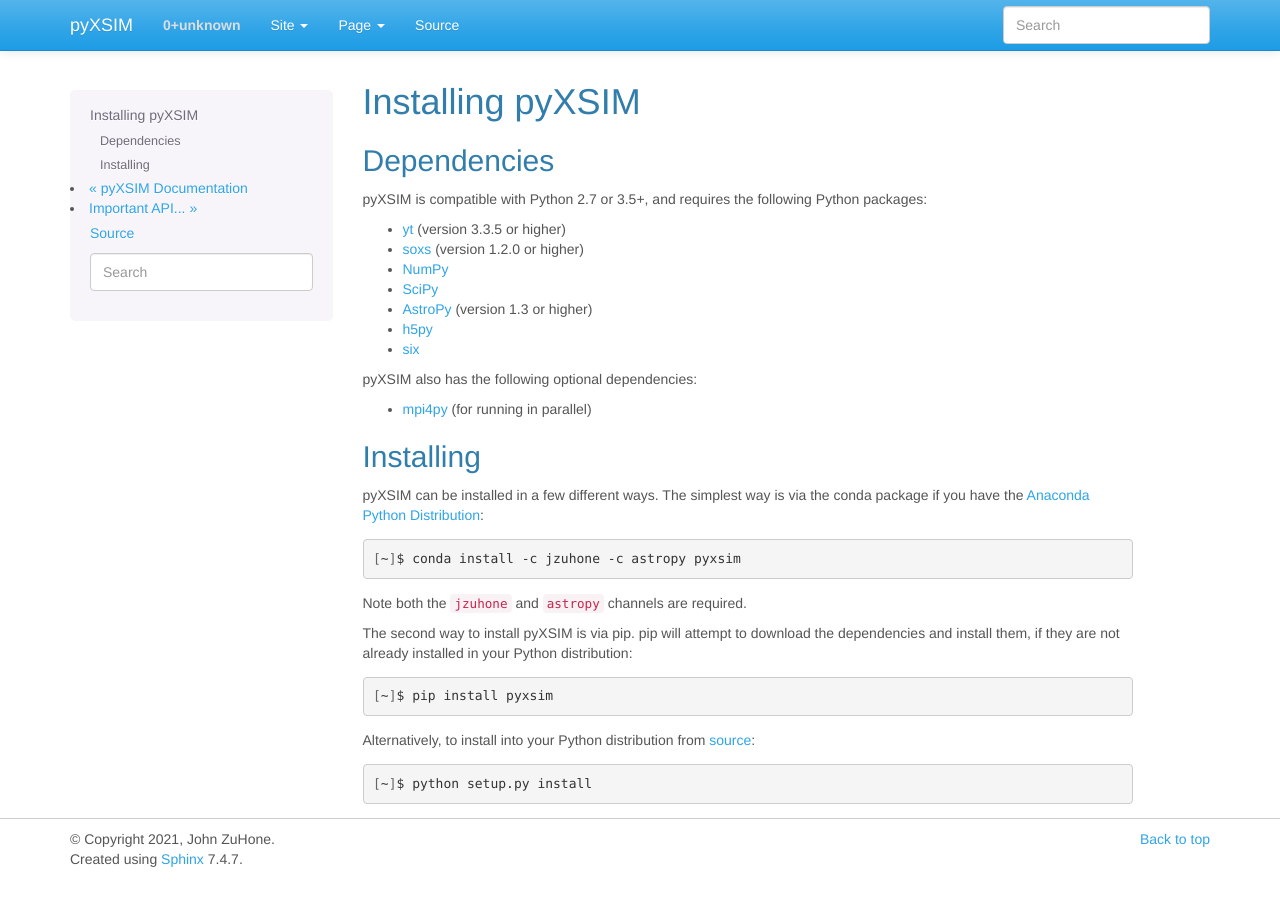
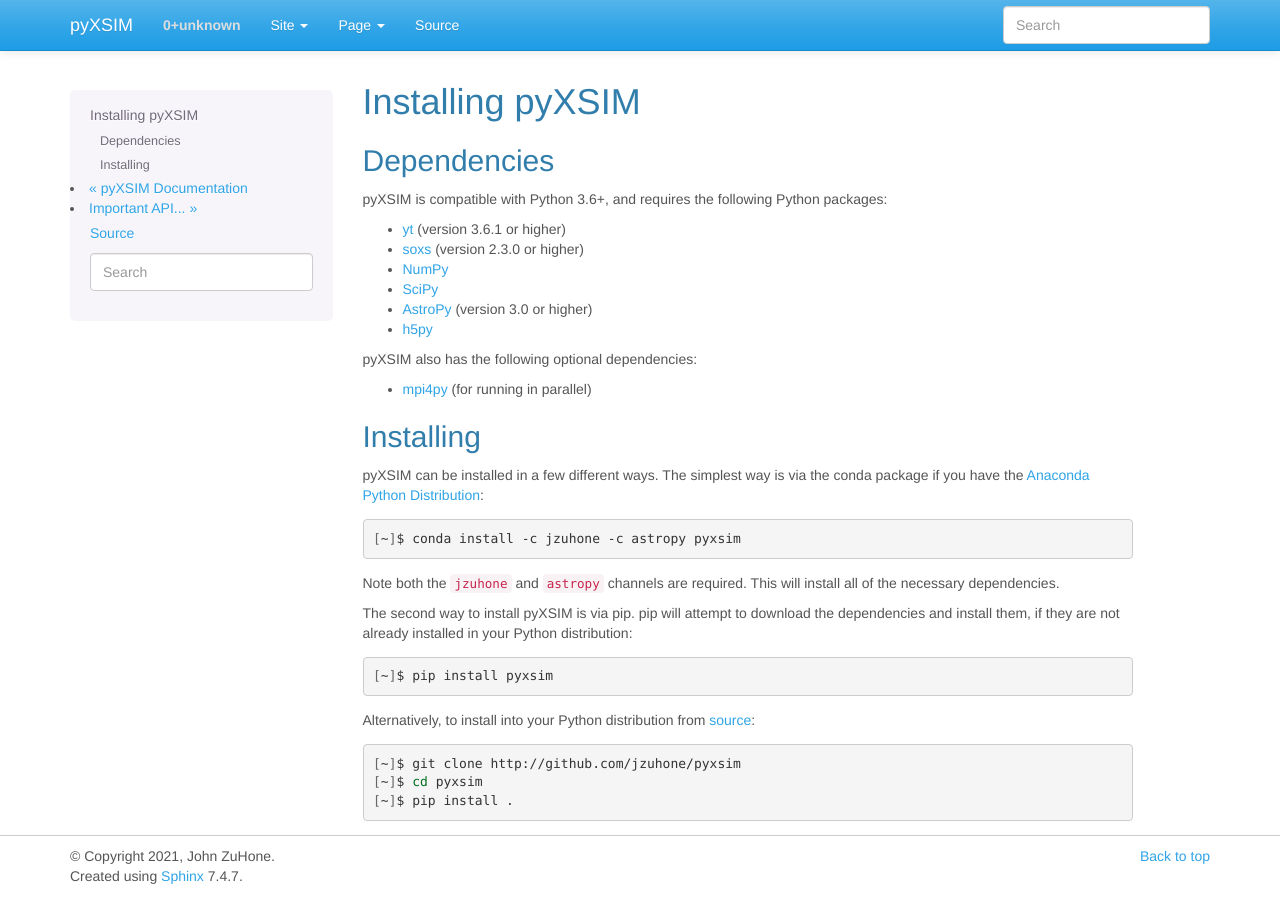
Before and after one commit to jzuhone/pyxsim, a Sphinx documentation site: the page built from doc/source/installing.rst, in a window 1280 px wide. Built offline with Sphinx 7.4.7, drawn with Linux system fonts in a browser that asks for light colours.

Commit message:
Fix install docs

```diff
--- a/doc/source/installing.rst
+++ b/doc/source/installing.rst
@@ -6,15 +6,14 @@
 Dependencies
 ------------
 
-pyXSIM is compatible with Python 2.7 or 3.5+, and requires the following Python packages:
+pyXSIM is compatible with Python 3.6+, and requires the following Python packages:
 
-- `yt <http://yt-project.org>`_ (version 3.3.5 or higher)
-- `soxs <http://hea-www.cfa.harvard.edu/~jzuhone/soxs>`_ (version 1.2.0 or higher)
+- `yt <http://yt-project.org>`_ (version 3.6.1 or higher)
+- `soxs <http://hea-www.cfa.harvard.edu/~jzuhone/soxs>`_ (version 2.3.0 or higher)
 - `NumPy <http://www.numpy.org>`_
 - `SciPy <http://www.scipy.org>`_
-- `AstroPy <http://www.astropy.org>`_ (version 1.3 or higher)
+- `AstroPy <http://www.astropy.org>`_ (version 3.0 or higher)
 - `h5py <http://www.h5py.org>`_
-- `six <https://pythonhosted.org/six/>`_
 
 pyXSIM also has the following optional dependencies:
 
@@ -30,7 +29,8 @@
 
     [~]$ conda install -c jzuhone -c astropy pyxsim
 
-Note both the ``jzuhone`` and ``astropy`` channels are required.
+Note both the ``jzuhone`` and ``astropy`` channels are required. This will install all of
+the necessary dependencies.
 
 The second way to install pyXSIM is via pip. pip will attempt to download the dependencies and
 install them, if they are not already installed in your Python distribution:
@@ -43,4 +43,6 @@
 
 .. code-block:: bash
 
-    [~]$ python setup.py install
+    [~]$ git clone http://github.com/jzuhone/pyxsim
+    [~]$ cd pyxsim
+    [~]$ pip install .
```
